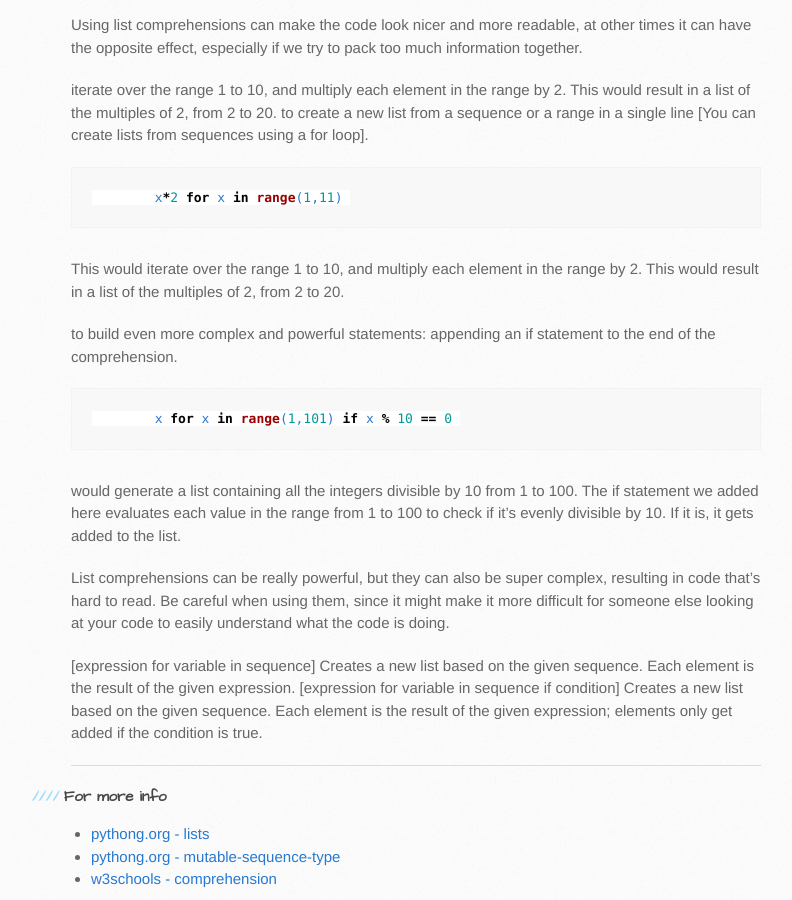
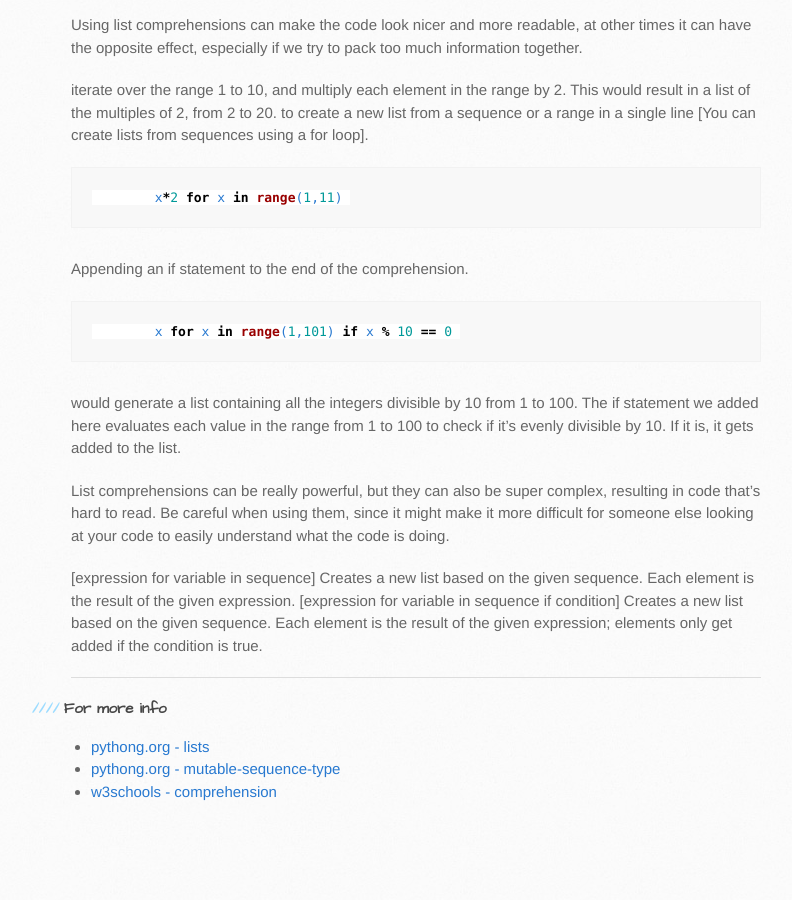
Before and after one commit to trumpfheller/trumpfheller.github.io, a Jekyll site: the page built from python/lists.md, in a window 1280 px wide and 900 px high, scrolled down 10745 px. Shown: the whole window, without its empty margins (89-881 px from the left). Built offline with Jekyll 4.4.1, drawn with Linux system fonts in a browser that asks for light colours; after the commit the page ends 11591 px from its top, so only the background shows below that.

Commit message:
Update lists.md

````diff
--- a/python/lists.md
+++ b/python/lists.md
@@ -469,9 +469,8 @@ to create a new list from a sequence or a range in a single line
 ```python
 	x*2 for x in range(1,11)
 ```
-This would iterate over the range 1 to 10, and multiply each element in the range by 2. This would result in a list of the multiples of 2, from 2 to 20.
 
- to build even more complex and powerful statements: appending an if statement to the end of the comprehension.
+Appending an if statement to the end of the comprehension.
  ```python
 	x for x in range(1,101) if x % 10 == 0
 ```
````
